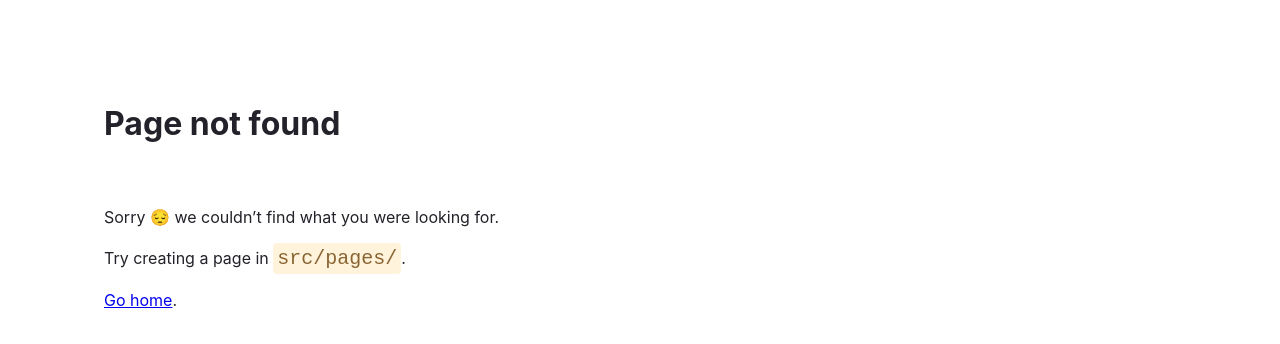
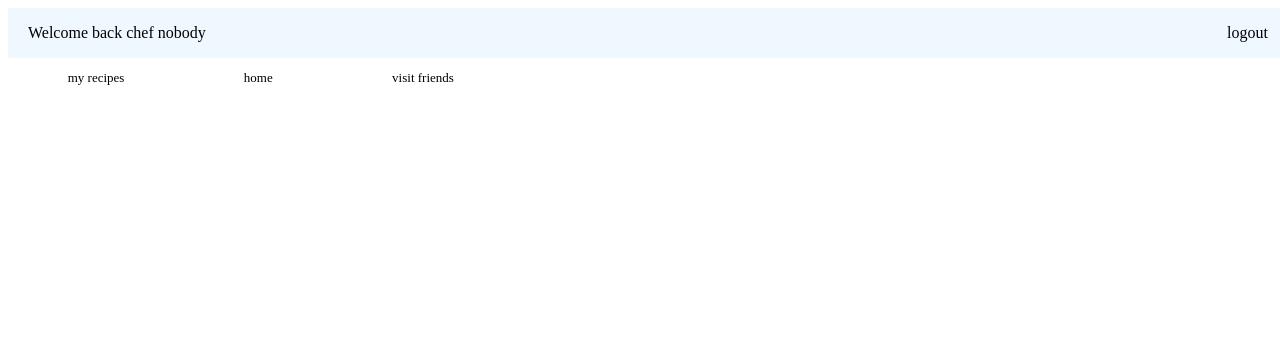
Before and after one commit to sancar22/Legacy-Client-Charley, a Gatsby site: page /recipes in a window 1280 px wide. Before the commit this address had no page. Built offline with nearby package versions, Linux system fonts and the light colour scheme; Gatsby itself is replaced by a stand-in of ours.

Commit message:
feat: add navbar

```diff
--- a/src/components/Header/header.jsx
+++ b/src/components/Header/header.jsx
@@ -1,11 +1,15 @@
 import React from "react";
+import { useSelector } from "react-redux";
+import Logout from "../Logout/logout";
 import * as styles from "./header.module.css";
 
-const Header = ({ username, logout }) => {
+const Header = () => {
+  const username = useSelector((state) => state.username);
+
   return (
     <div className={styles.container}>
       <div>Welcome back chef {username}</div>
-      {logout}
+      <Logout />
     </div>
   );
 };
--- /dev/null
+++ b/src/components/NavBar/navbar.jsx
@@ -0,0 +1,19 @@
+import { navigate } from "gatsby";
+import React from "react";
+import * as styles from "./navbar.module.css";
+
+const NavBar = () => {
+  return (
+    <div className={styles.container}>
+      <div className={styles.navElement} onClick={() => navigate("/recipes")}>
+        my recipes
+      </div>
+      <div className={styles.navElement} onClick={() => navigate("/profile")}>
+        home
+      </div>
+      <div className={styles.navElement}>visit friends</div>
+    </div>
+  );
+};
+
+export default NavBar;
--- /dev/null
+++ b/src/components/NavBar/navbar.module.css
@@ -0,0 +1,14 @@
+.container {
+  display: flex;
+  background-color:white;
+  justify-content: space-around;
+  align-items: center;
+  width: 40%;
+  box-sizing: border-box;
+  height: 40px;
+}
+
+.navElement {
+  font-size: small;
+  font-weight: 200;
+}
--- /dev/null
+++ b/src/pages/recipes.js
@@ -0,0 +1,13 @@
+import React from 'react';
+import Header from '../components/Header/header';
+import NavBar from '../components/NavBar/navbar';
+
+
+const RecipePage = () => {
+  return ( <>
+  <Header/>
+  <NavBar/>
+  </> );
+}
+
+export default RecipePage;
--- a/src/services/apiService.js
+++ b/src/services/apiService.js
@@ -42,10 +42,12 @@ const logout = (itemName) => {
 }
 
 const scrapeRecipe = (url) => {
+  let token = localStorage.getItem('accessToken');
   return fetch(BASE_URL+'/scrape', {
     method: 'POST',
     headers: {
-      'Content-Type': 'application/json'
+      'Content-Type': 'application/json',
+      'Authorization': `Bearer: ${token}`
     },
     body: JSON.stringify({url})
   }).then(res => res.json());
```
Also changed, not shown: src/pages/profile.js (+7 -4 lines).
